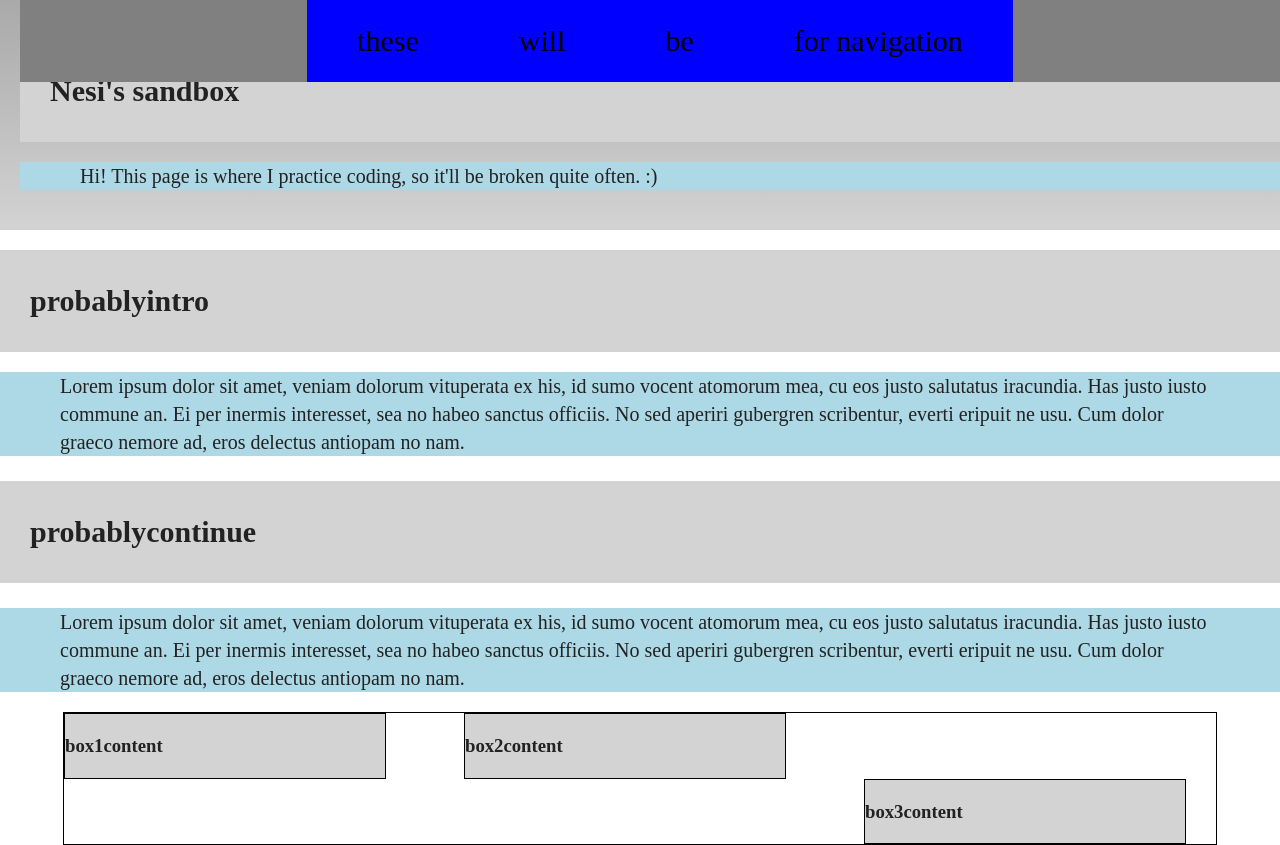
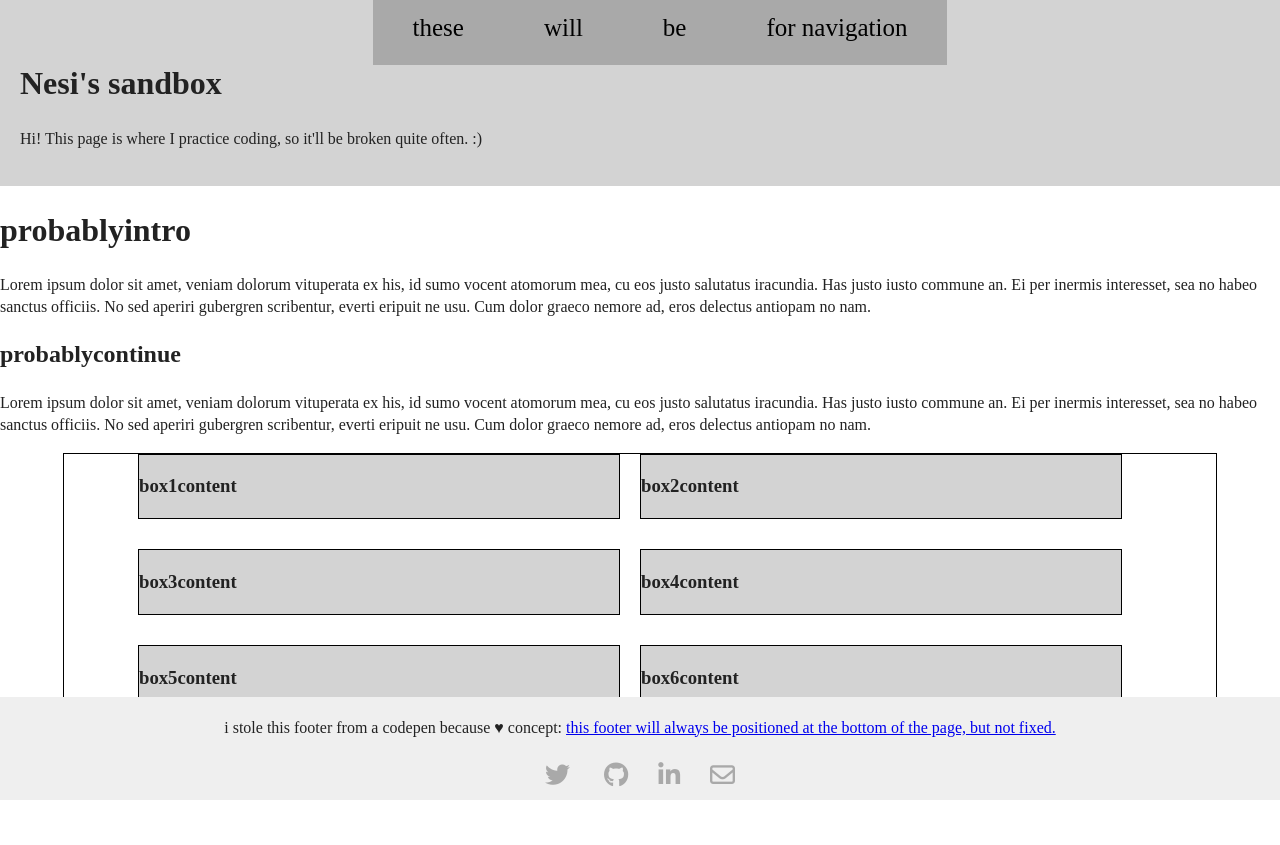
Before and after one commit to AlkalineCandy/nesi-codes, a plain HTML site: page index.html in a window 1280 px wide. Shown: the top 845 px of the page. After the commit the page ends 800 px from the top, so only its background shows below. Drawn offline with nearby package versions, Linux system fonts and the light colour scheme.

Commit message:
new footer
footer footer

```diff
--- a/css/main.css
+++ b/css/main.css
@@ -98,9 +98,9 @@ textarea {
    ========================================================================== */
 
    header {
-    background: linear-gradient(darkgrey, lightgrey);
      width: 100%;
-    padding: 20px;
+     background-color: lightgrey;
+     padding: 40px 20px 20px 20px;
    }
 
    nav {
@@ -109,67 +109,71 @@ nav {
      width: 100%;
      text-align: center;
      font-size: 0;
-  background-color: grey;
+     background-color: transparent;
    }
 
    nav a {
      text-decoration: none;
      display: inline-block;
-  padding: 20px 50px;
+     padding: 10px 40px 20px;
      color: black;
-  font-size: 30px;
-  background-color: blue;
+     font-size: 25px;
+     background-color: darkgrey;
    }
 
    a:hover {
      background-color: red;
    }
 
-h1, h2 {
-  background-color: lightgrey;
-  font-size: 30px;
-  padding: 1em;
- }
-
-p {
-  background-color: lightblue;
-  font-size: 20px;
-  padding: 0em 3em;
-}
 
    .wrapper {
       border: 1px solid black;
-   overflow: auto;
+      display: flex;
+      flex-direction: row;
+      flex-wrap: wrap;
+      justify-content: center;
       margin: auto;
       width: 90%;
    }
 
-.box1 {
-  float: left;
+   .box1, .box2, .box3, .box4, .box5, .box6 {
+     border: 1px solid black;
+     background-color: lightgrey;
+     width: 30em;
+     margin: 0px 20px 30px 0px;
    }
 
-.box1, .box2, .box3 {
-  border: 1px solid black;
-  background-color: lightgrey;
-  width: 20em;
-}
-
-.box2 {
-     margin: 0 0 0 400px;
-}
-
-.box3 {
-  margin: 0 0 0 800px;
-}
-
-.box1:hover, .box2:hover, .box3:hover {
+   .box1:hover, .box2:hover, .box3:hover, .box4:hover, .box5:hover, .box6:hover {
      cursor: pointer;
      background-color: darkgrey;
    }
 
-.box10, .box20, .box30 {
+   .box10, .box20, .box30, .box40, .box50, .box60 {
    background-color: lightblue;
    }
+
+   footer {
+     position: absolute;
+     right: 0;
+     bottom: 0px;
+     left: 0;
+     padding: 0.25em;
+     background-color: #efefef;
+     text-align: center;
+   }
+
+   .footercontainer > a {
+     text-decoration: none;
+     display: inline-block;
+     color: darkgrey;
+     font-size: 25px;
+     margin: 3px 15px;
+   }
+
+   .footercontainer > a:hover {
+     color:black;
+   }
+
 
 
 
--- a/index.html
+++ b/index.html
@@ -20,6 +20,7 @@
         <![endif]-->
         <!-- Add your site or application content here -->
 
+    <script src="https://use.fontawesome.com/464a23e6ea.js"></script>
     <header>
       <nav>
         <a href="xx">these</a> |
@@ -40,25 +41,53 @@
     <div class="box1">
           <h3>box1content</h3>
           <div class="box10">
-              <p2>this will be a list. Ei vel repudiare dignissim, vel aliquid conceptam ei, at sea probo etiam zril. Quo ei odio evertitur, qui ne dolore vidisse. Vel nulla fastidii an, ex usu adhuc fugit indoctum. Eu eos causae eripuit invidunt.
-      </p2>
+            <p>this will be a list. Ei vel repudiare dignissim, vel aliquid conceptam ei, at sea probo etiam zril. Quo ei odio evertitur, qui ne dolore vidisse. Vel nulla fastidii an, ex usu adhuc fugit indoctum. Eu eos causae eripuit invidunt.
+    </p>
           </div></div>
 
     <div class="box2">
       <h3>box2content</h3>
           <div class="box20">
-              <p2>this will be a list. Ei vel repudiare dignissim, vel aliquid conceptam ei, at sea probo etiam zril. Quo ei odio evertitur, qui ne dolore vidisse. Vel nulla fastidii an, ex usu adhuc fugit indoctum. Eu eos causae eripuit invidunt.
-      </p2>
+            <p>this will be a list. Ei vel repudiare dignissim, vel aliquid conceptam ei, at sea probo etiam zril. Quo ei odio evertitur, qui ne dolore vidisse. Vel nulla fastidii an, ex usu adhuc fugit indoctum. Eu eos causae eripuit invidunt.
+    </p>
           </div></div>
 
      <div class="box3">
         <h3>box3content</h3>
           <div class="box30">
-              <p2>this will be a list. Ei vel repudiare dignissim, vel aliquid conceptam ei, at sea probo etiam zril. Quo ei odio evertitur, qui ne dolore vidisse. Vel nulla fastidii an, ex usu adhuc fugit indoctum. Eu eos causae eripuit invidunt.
-      </p2>
+            <p>this will be a list. Ei vel repudiare dignissim, vel aliquid conceptam ei, at sea probo etiam zril. Quo ei odio evertitur, qui ne dolore vidisse. Vel nulla fastidii an, ex usu adhuc fugit indoctum. Eu eos causae eripuit invidunt.
+    </p>
           </div></div>
 
+       <div class="box4">
+        <h3>box4content</h3>
+          <div class="box40">
+            <p>this will be a list. Ei vel repudiare dignissim, vel aliquid conceptam ei, at sea probo etiam zril. Quo ei odio evertitur, qui ne dolore vidisse. Vel nulla fastidii an, ex usu adhuc fugit indoctum. Eu eos causae eripuit invidunt.
+    </p>
+          </div></div>
+
+       <div class="box5">
+        <h3>box5content</h3>
+          <div class="box50">
+            <p>this will be a list. Ei vel repudiare dignissim, vel aliquid conceptam ei, at sea probo etiam zril. Quo ei odio evertitur, qui ne dolore vidisse. Vel nulla fastidii an, ex usu adhuc fugit indoctum. Eu eos causae eripuit invidunt.
+    </p></div></div>
+
+       <div class="box6">
+        <h3>box6content</h3>
+          <div class="box60">
+            <p>this will be a list. Ei vel repudiare dignissim, vel aliquid conceptam ei, at sea probo etiam zril. Quo ei odio evertitur, qui ne dolore vidisse. Vel nulla fastidii an, ex usu adhuc fugit indoctum. Eu eos causae eripuit invidunt.
+    </p></div></div>
+
       </div>
+
+    <footer> <p> i stole this footer from a codepen because ♥ concept: <a href="https://codepen.io/cbracco/pen/zekgx">this footer will always be positioned at the bottom of the page, but not fixed.</a> </p>
+      <div class="footercontainer">
+        <a href="https://twitter.com/nesiandtweet"><i class="fa fa-twitter" aria-hidden="true"></i></a> <span class="sr-only">Twitter: @nesiandtweet</span>
+        <a href="linkgoeshere.com"><i class="fa fa-github" aria-hidden="true"></i> <span class="sr-only">github:username</span>
+            <a href="https://www.linkedin.com/in/agnesadelnemeth/"><i class="fa fa-linkedin" aria-hidden="true"></i> <span class="sr-only">LinkedIn:agnesadelnemeth</span>
+            <a href="mailto:agnes.adel@gmail.com"> <i class="fa fa-envelope-o" aria-hidden="true"></i></a> <span class="sr-only">E-mail: agnes.adel@gmail.com</span>
+        </div>
+    </footer>
 
 
         <script src="js/vendor/modernizr-3.5.0.min.js"></script>
--- a/js/main.js
+++ b/js/main.js
@@ -24,3 +24,31 @@ $('.box30').hide();
   });
 
 $(document).ready(main);
+
+
+function main() {}
+$('.box40').hide();
+  $(".box4").on("click", function(){
+    $(".box40").toggle();
+    $(this).toggleClass("active");
+  });
+
+$(document).ready(main);
+
+function main() {}
+$('.box50').hide();
+  $(".box5").on("click", function(){
+    $(".box50").toggle();
+    $(this).toggleClass("active");
+  });
+
+$(document).ready(main);
+
+function main() {}
+$('.box60').hide();
+  $(".box6").on("click", function(){
+    $(".box60").toggle();
+    $(this).toggleClass("active");
+  });
+
+$(document).ready(main);
```
Lines whose indentation alone changed are shown as unchanged.
